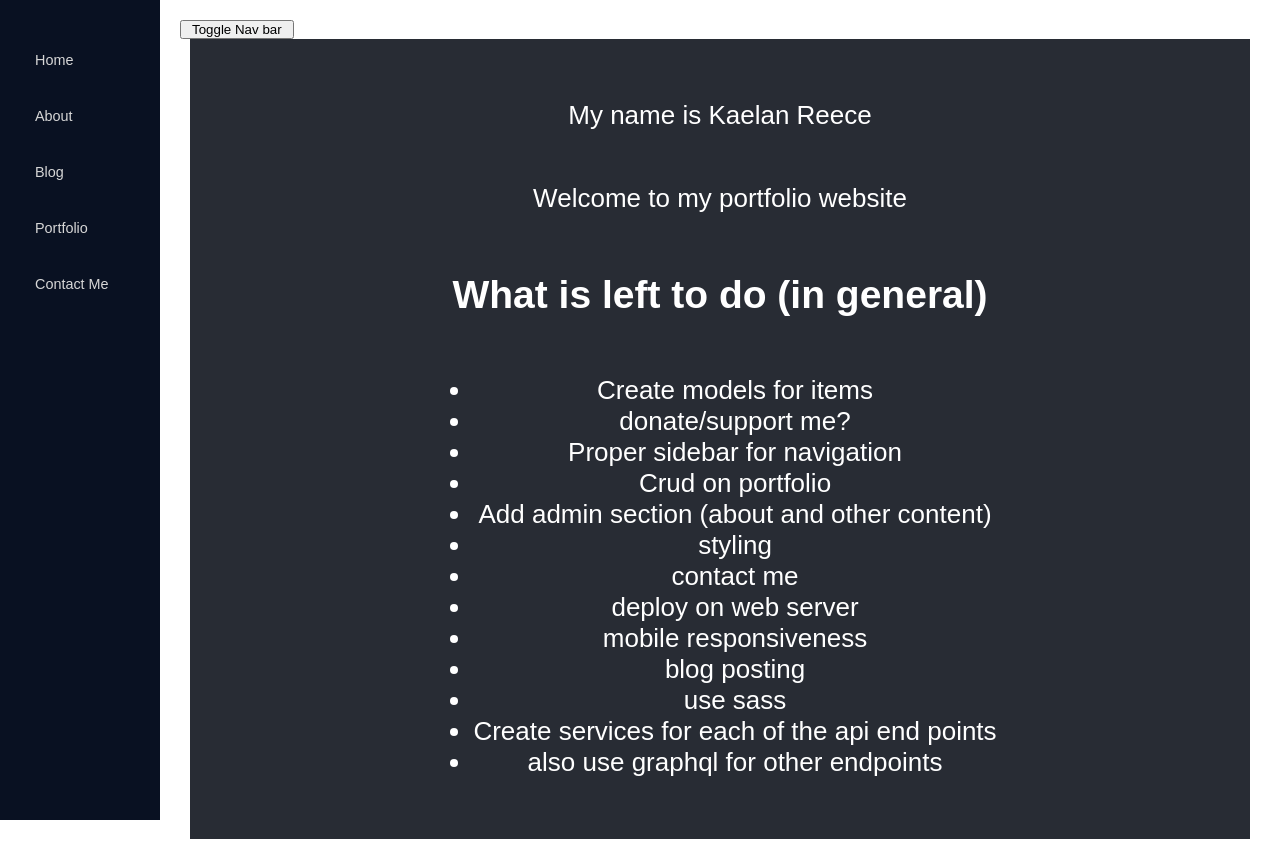
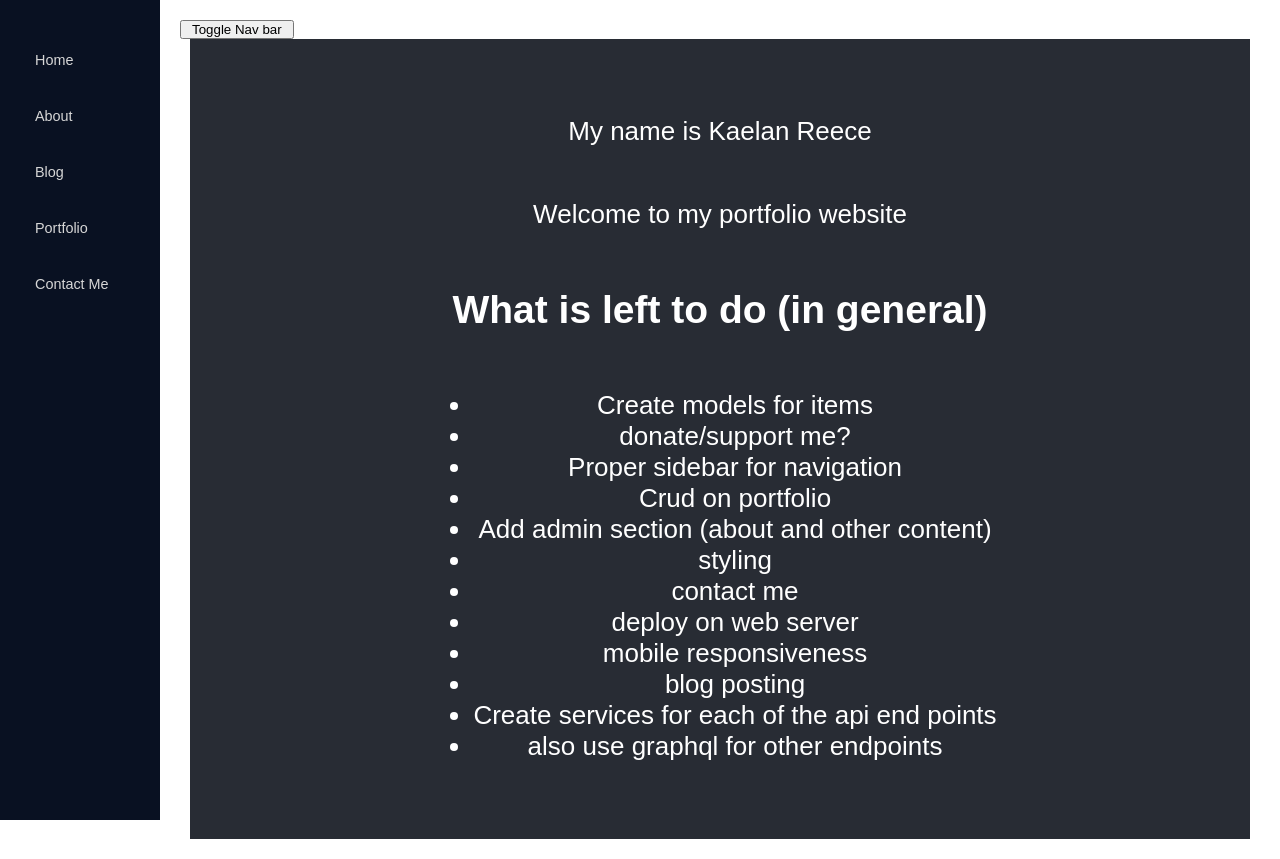
Before and after one commit to kaelanhr/PortfolioSite, a React (Create React App) app in the folder ClientApp/: page / in a window 1280 px wide. Built offline with nearby package versions, Linux system fonts and the light colour scheme.

Commit message:
cross off sass item.

```diff
--- a/ClientApp/src/Components/Pages/Home.tsx
+++ b/ClientApp/src/Components/Pages/Home.tsx
@@ -20,7 +20,6 @@ export default function Home() {
 					<li>deploy on web server</li>
 					<li>mobile responsiveness</li>
 					<li>blog posting</li>
-					<li>use sass</li>
 					<li>Create services for each of the api end points</li>
 					<li>also use graphql for other endpoints</li>
 				</ul>
```
